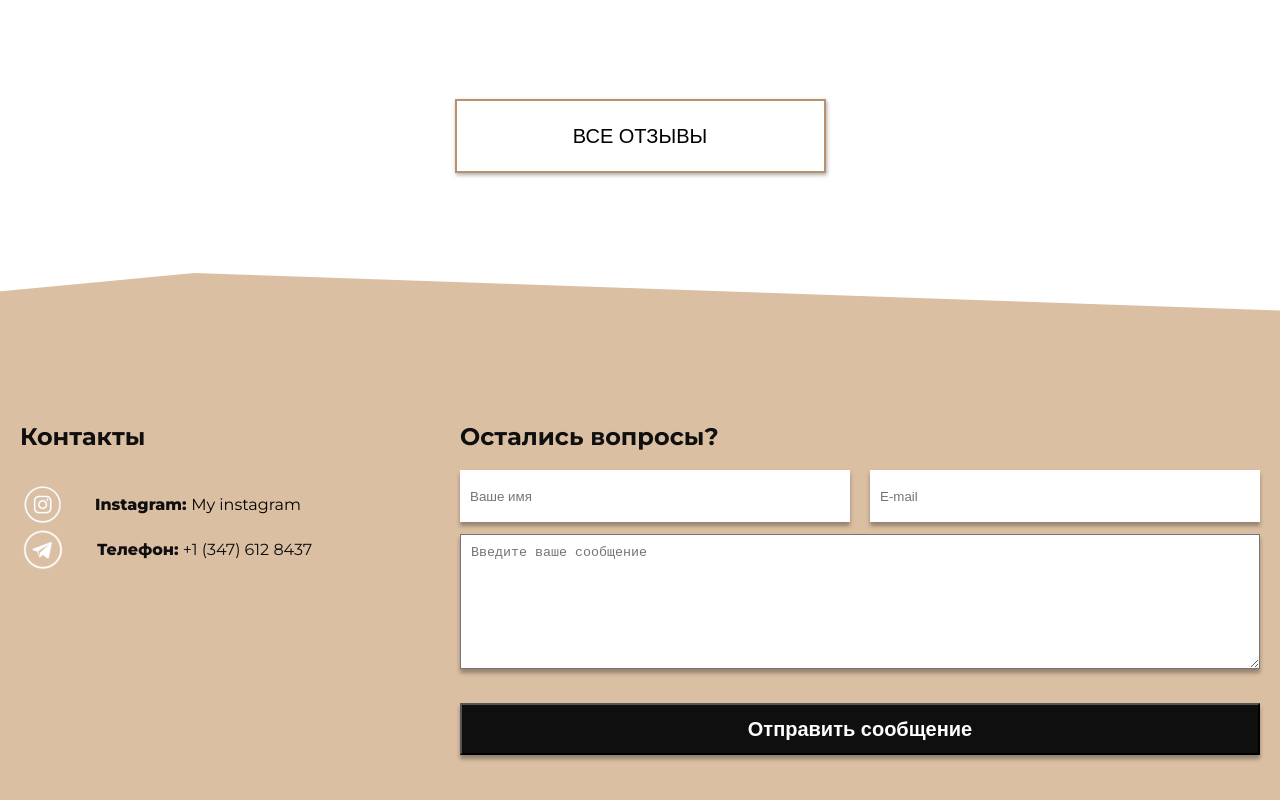
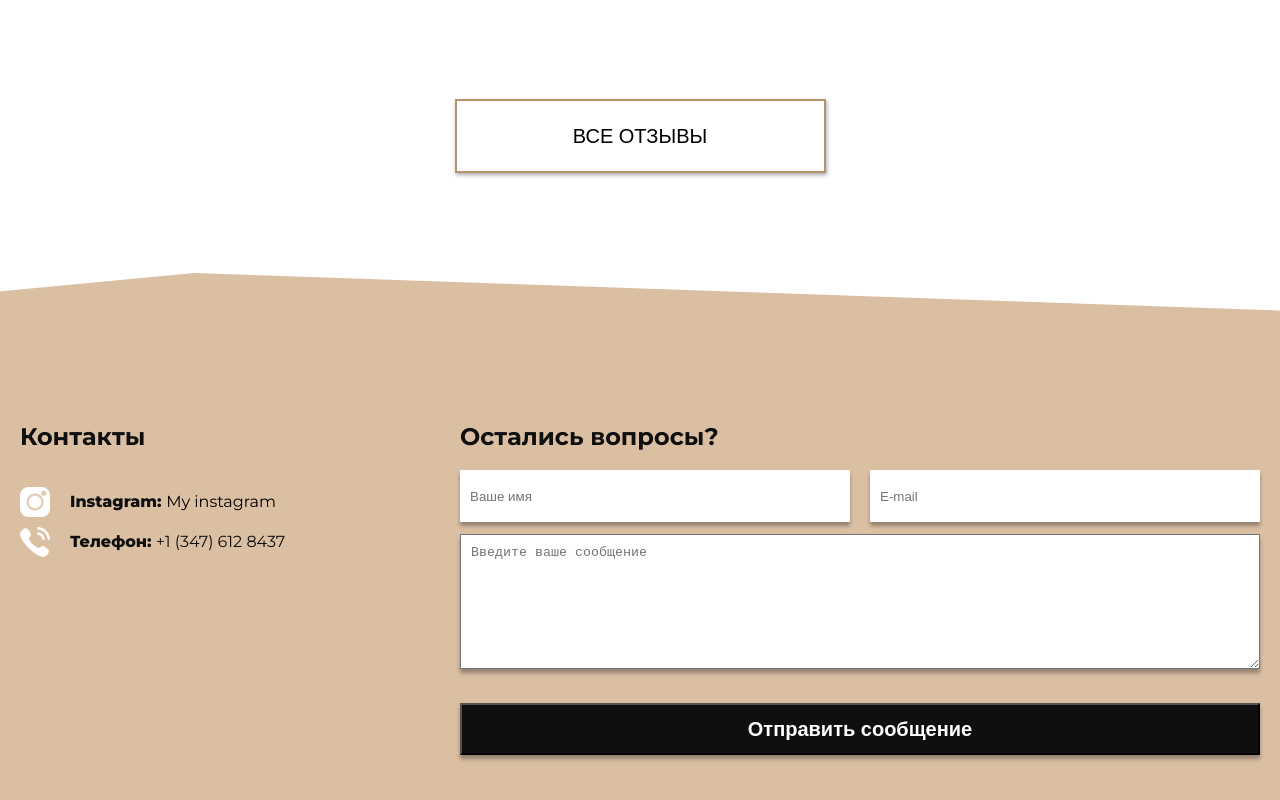
Before and after one commit to OlyaSDM/visatraveleasy, a React (Vite) app: page / in a window 1280 px wide. Shown: the part 7646-8446 px from the top of the page. Built offline with nearby package versions, Linux system fonts and the light colour scheme.

Commit message:
changed icons in footer

```diff
--- a/src/components/contacts/Contacts.jsx
+++ b/src/components/contacts/Contacts.jsx
@@ -1,7 +1,7 @@
 import './contacts.css';
 import './contacts-adaptive.css';
-import insta from '../../assets/insta.png';
-import telega from '../../assets/telega.png';
+import instagram from '../../assets/instagram.png';
+import call from '../../assets/call_white.png';
 import { useForm, ValidationError } from '@formspree/react';
 
 const Contacts = () => {
@@ -13,7 +13,7 @@ const Contacts = () => {
         <div className='contacts-info'>
           <h5>Контакты</h5>
           <div className='contact'>
-            <img src={insta} alt="logo"/>
+            <img className="contact-icon" src={instagram} alt="logo"/>
             <p><span>Instagram: </span>
               <a href="https://www.instagram.com/alba___usa/" target="_blank" className='insta'>
                 My instagram
@@ -22,7 +22,7 @@ const Contacts = () => {
           </div>
 
           <div className='contact'>
-            <img src={telega} alt="logo"/>
+            <img className="contact-icon" src={call} alt="logo" />
             <p><span>Телефон:</span> +1 (347) 612 8437</p>
           </div>
         </div>
--- a/src/components/contacts/contacts.css
+++ b/src/components/contacts/contacts.css
@@ -44,7 +44,7 @@ footer {
 }
 
 .contact p {
-  line-height: 20px;
+  line-height: 40px;
 }
 
 .contact p span {
@@ -52,7 +52,11 @@ footer {
 }
 
 .contact img {
-  padding-right: 30px;
+  padding-right: 20px;
+}
+
+.contact-icon{
+  width: 50px;
 }
 
 .insta {
```
Also changed, not shown: 1 other file (tests, documents, lock files or other folders).
